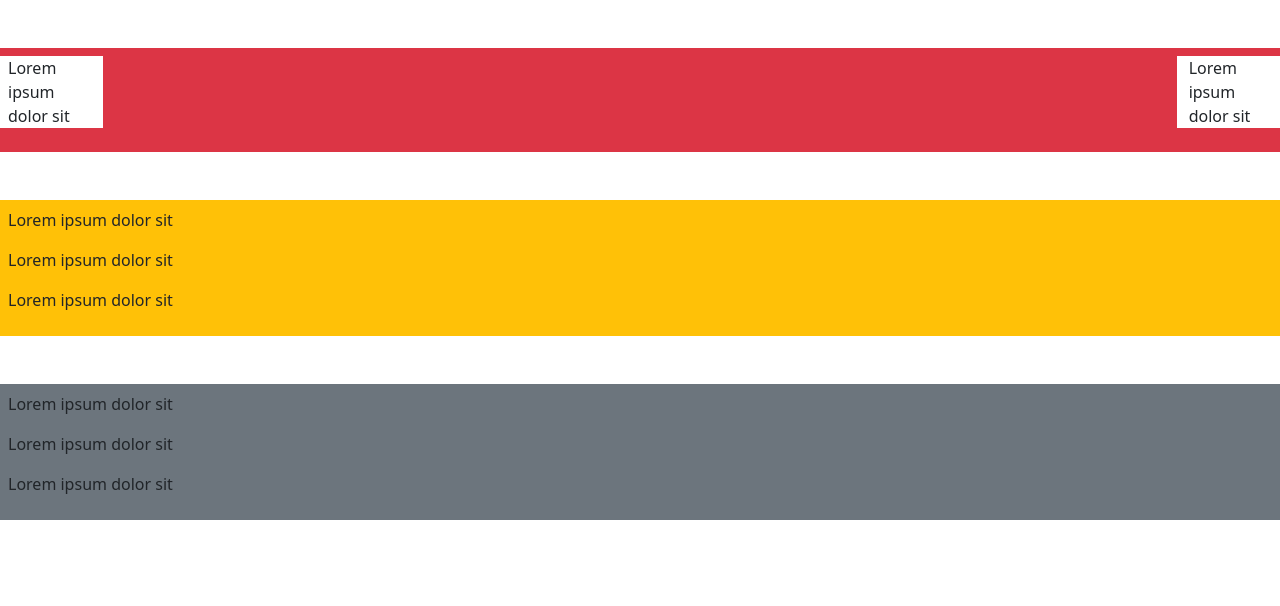
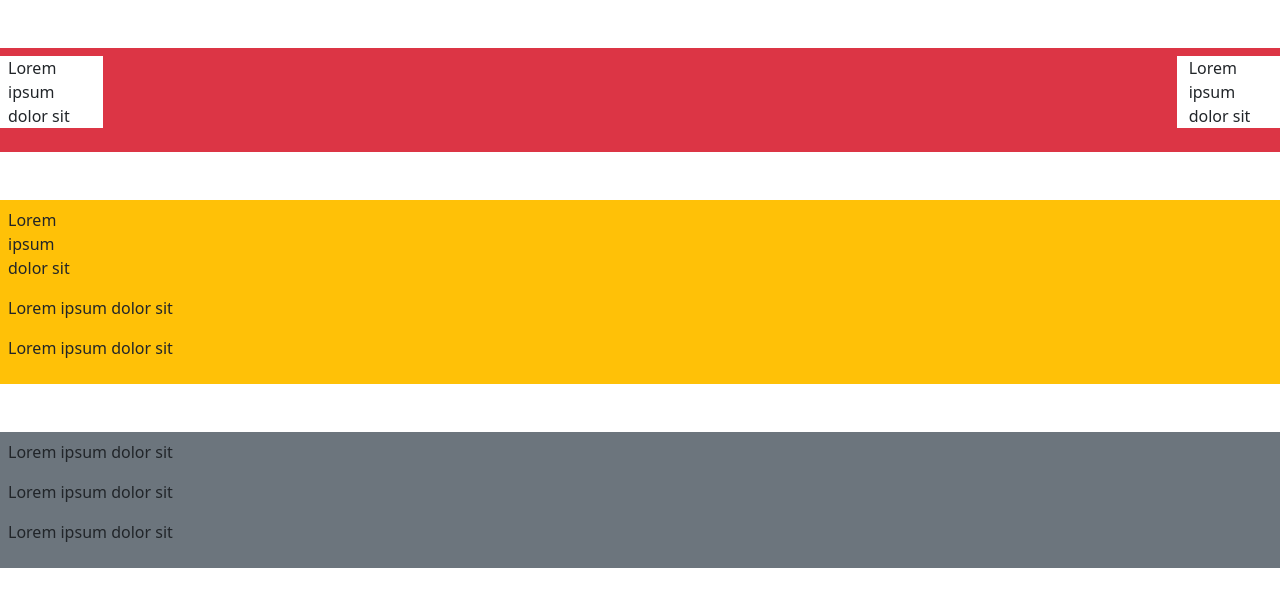
Before and after one commit to EstephR/Day8_Bootstrap, a plain HTML site: page Advanced1/bootstrap-a1-Stephan.html in a window 1280 px wide. Drawn offline with nearby package versions, Linux system fonts and the light colour scheme.

Commit message:
added styling

```diff
--- a/Advanced1/bootstrap-a1-Stephan.html
+++ b/Advanced1/bootstrap-a1-Stephan.html
@@ -15,7 +15,7 @@
         <p class="col-lg-1 col-md-2 col-2 offset-8 offset-lg-10 offset-md-8  bg-white ">Lorem ipsum dolor sit</p>
     </div>
     <div class="row bg-warning mt-5 p-2">
-        <p>Lorem ipsum dolor sit</p>
+        <p class="col-lg-1">Lorem ipsum dolor sit</p>
         <p>Lorem ipsum dolor sit</p>
         <p>Lorem ipsum dolor sit</p>
     </div>
```
